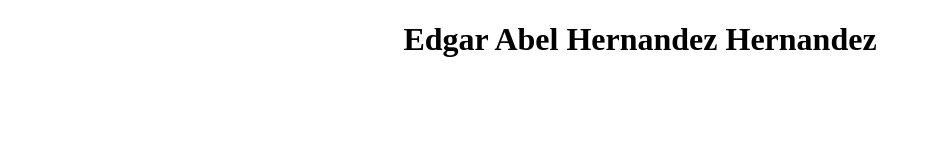
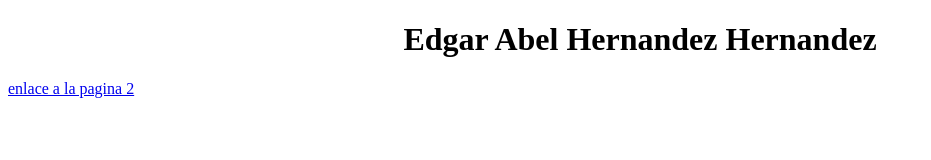
Before and after one commit to Edherher/Practica1, a plain HTML site: page index.html in a window 1280 px wide. Shown: the whole page, without its empty margins (0-931 px from the left). Drawn offline with Linux system fonts and the light colour scheme.

Commit message:
enlace de pagina 1 a pagina 2

```diff
--- a/index.html
+++ b/index.html
@@ -7,7 +7,7 @@
 <body>
 
 <center><h1>Edgar Abel Hernandez Hernandez</h1></center>
-
+<a href="pag2.html">enlace a la pagina 2</a>
 
 </body>
 </html>
```
